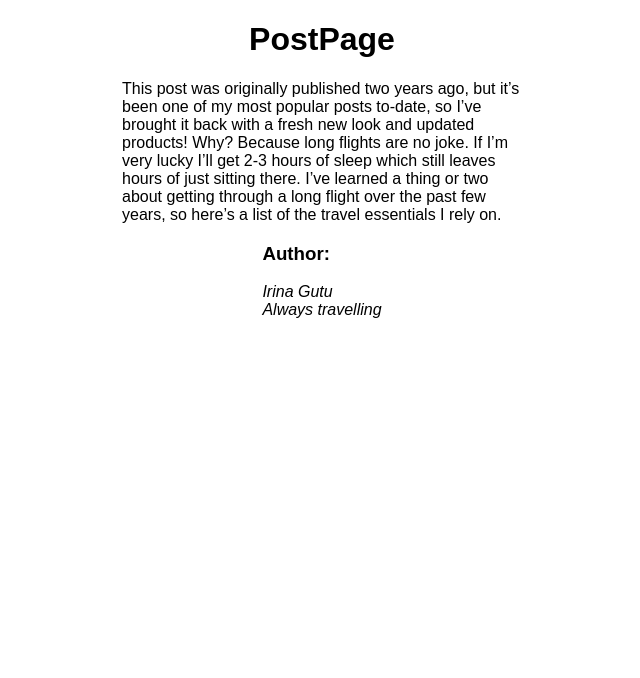
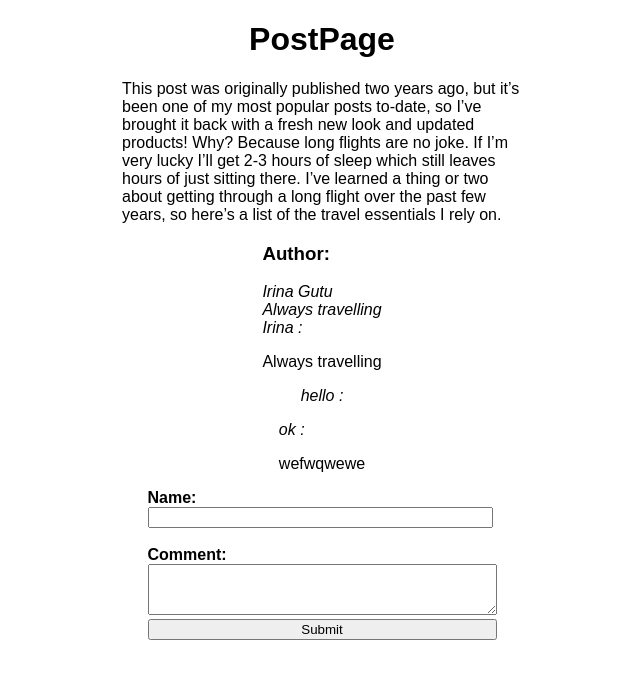
Before and after one commit to kneazy/blog, a React (Create React App) app: page /post/1 in a window 1280 px wide. Shown: the top 678 px of the page, without its empty margins (318-958 px from the left). Built offline with nearby package versions, Linux system fonts and the light colour scheme; data requests are answered from the project's data file.

Commit message:
show comments in posts

```diff
--- a/db.json
+++ b/db.json
@@ -29,6 +29,12 @@
       "title": "Life Lately And A Big Announcement!",
       "body": "Remember when I used to post about what was going on in my life every few weeks? Well, I haven’t written one of those posts since January and here we are over a week into April, so it’s time for a catchup. I don’t know about you, but I love these update posts since they’re fun (at least for me) to look back on. Is it just me? Without them, never know what I did when. But really.",
       "authorId": 2
+    },
+    {
+      "title": "ira",
+      "body": "ok",
+      "authorId": 2,
+      "id": 6
     }
   ],
   "authors": [
@@ -44,5 +50,84 @@
       "last_name": "Gutu",
       "bio": "Some cool bio"
     }
+  ],
+  "comments": [
+    {
+      "id": 1,
+      "first_name": "Irina",
+      "comment": "Always travelling",
+      "postId": 1
+    },
+    {
+      "id": 2,
+      "first_name": "Vitalic",
+      "comment": "Some cool bio",
+      "postId": 2
+    },
+    {
+      "first_name": "hello",
+      "postId": 1,
+      "id": 3
+    },
+    {
+      "first_name": "ira",
+      "comment": "hello",
+      "postId": 0,
+      "id": 4
+    },
+    {
+      "first_name": "cs",
+      "comment": "dc",
+      "postId": 0,
+      "id": 5
+    },
+    {
+      "first_name": "ok",
+      "comment": "wefwqwewe",
+      "postId": 1,
+      "id": 6
+    },
+    {
+      "first_name": "wda",
+      "comment": "ASDads",
+      "postId": 5,
+      "id": 7
+    },
+    {
+      "first_name": "sas",
+      "comment": "s",
+      "postId": 5,
+      "id": 8
+    },
+    {
+      "first_name": "sdf",
+      "comment": "sdf",
+      "postId": 6,
+      "id": 9
+    },
+    {
+      "first_name": "Vitalie ",
+      "comment": "Gooot girl ",
+      "postId": 3,
+      "id": 10
+    },
+    {
+      "first_name": "sfdsdf",
+      "comment": "sdfsd",
+      "postId": 3,
+      "id": 11
+    },
+    {
+      "first_name": "adsadas",
+      "comment": "asdasdasd",
+      "postId": 2,
+      "id": 12
+    },
+    {
+      "first_name": "okdokods",
+      "comment": "sdsdsd",
+      "postId": 2,
+      "id": 13
+    }
   ]
 }
--- a/src/App.css
+++ b/src/App.css
@@ -6,3 +6,7 @@
   max-width: 400px;
   margin: auto;
 }
+.comment-form{
+  display: flex;
+  flex-direction: column;
+}
--- a/src/CreatePost.js
+++ b/src/CreatePost.js
@@ -7,7 +7,7 @@ class CreatePost extends Component {
         this.state = {
           inputTitle:'',
           inputBody:'',
-          inputAuthorsId: 0,
+          inputAuthorsId: 1,
           userName:[],
 
         }
@@ -24,6 +24,9 @@ class CreatePost extends Component {
                 userName: data.data
             })
         })
+        .catch((error) => {
+            console.log(error);
+        });
     }
 
     handleChange(e) {
@@ -54,10 +57,13 @@ class CreatePost extends Component {
                 title: this.state.inputTitle,
                 body: this.state.inputBody,
                 authorId: this.state.inputAuthorsId
-            })
-            .then((data) => {
-                console.log(data.data);
-            })
+        })
+        .then((data) => {
+            console.log(data.data);
+        })
+        .catch((error) => {
+            console.log(error);
+        });
     }
 
     render() {
@@ -80,7 +86,7 @@ class CreatePost extends Component {
                     <br/>
                     <b>Select Author:</b>
                     <select value={this.state.inputAuthorsId} onChange = {this.handleChangeAuthorsId}>
-                      {user}
+                        {user}
                     </select>
                     <input type='submit' />
                 </form>
--- a/src/HomePage.js
+++ b/src/HomePage.js
@@ -19,6 +19,9 @@ class HomePage extends Component {
 				postData: data.data
 			})
 		})
+		.catch((error) => {
+			console.log(error);
+		});
 	}
 
 	render() {
--- a/src/PostPage.js
+++ b/src/PostPage.js
@@ -8,32 +8,90 @@ class PostPage extends Component {
             this.state = {
               postData:[],
               userName:[],
-              selectLink:''
+              selectLink:'',
+              commentsPost:[],
+              intputComments:'',
+              inputName:'',
+              inputPostId:0,
+
 
             }
+            this.handleChangeName = this.handleChangeName.bind(this);
+            this.handleSubmit = this.handleSubmit.bind(this);
+            this.handleChangeComment = this.handleChangeComment.bind(this);
+
         }
 
     componentDidMount() {
         const {params} = this.props.match;
         axios.get('http://localhost:4000/posts/'+params.id)
         .then((data) => {
-            console.log(data.data);
+            //console.log(data.data);
             this.setState({
                 postData: data.data
             })
         })
+        .catch((error) => {
+            console.log(error);
+        });
 
 
         axios.get('http://localhost:4000/authors/' )
         .then((data) => {
-             console.log(data.data)
+            //console.log(data.data)
             this.setState({
                 userName: data.data
             })
         })
+        .catch((error) => {
+            console.log(error);
+        });
+
+        axios.get('http://localhost:4000/comments/' )
+        .then((data) => {
+            //console.log(data.data)
+            this.setState({
+              commentsPost: data.data
+            })
+        })
+        .catch((error) => {
+            console.log(error);
+        });
     }
+    handleChangeName(e) {
+      e.preventDefault();
+      this.setState({
+        inputName: e.target.value,
+        inputPostId: this.state.postData.id
+      })
+
+    }
+
+    handleChangeComment(e) {
+        e.preventDefault();
+        this.setState({
+          inputComments: e.target.value
+        })
+    }
+
+    handleSubmit(e) {
+      //e.preventDefault();
+
+      axios.post('http://localhost:4000/comments/', {
+              first_name: this.state.inputName,
+              comment: this.state.inputComments,
+              postId: this.state.inputPostId
+      })
+      .then((data) => {
+          console.log(data.data);
+      })
+      .catch((error) => {
+          console.log(error);
+      });
+    }
+
     authorsInfo(){
-        const id = this.state.postData.authorId
+        const id = this.state.postData.authorId;
         return (
             this.state.userName.map((item, i) => {
                 if(id === item.id){
@@ -49,7 +107,26 @@ class PostPage extends Component {
 
         );
     }
+
+    shouComment(){
+      const postId = this.state.postData.id;
+      return (
+          this.state.commentsPost.map((item, i)=>{
+            if(postId === item.postId){
+              return (
+                  <div key={i}>
+                      <i>{item.first_name} :</i>
+                      <p>{item.comment}</p>
+                  </div>
+              );
+            }
+            return null;
+          })
+      );
+    }
+
     render() {
+        const comments = this.shouComment();
         const user = this.authorsInfo();
         return (
             <div className="wrapper">
@@ -59,6 +136,17 @@ class PostPage extends Component {
                     <h3>Author:</h3>
                     <div>{user}</div>
                 </div>
+                {comments}
+                <form onSubmit={this.handleSubmit }className="comment-form">
+                    <label><b>Name:</b><br/>
+                        <input type='text' size='40' onChange = {this.handleChangeName} />
+                    </label>
+                    <br/>
+                    <label><b>Comment:</b><br/>
+                        <textarea name='comment' cols='41' rows='3' onChange = {this.handleChangeComment}/>
+                    </label>
+                        <input type='submit'/>
+                </form>
             </div>
         );
     }
```
Also changed, not shown: src/App.js (indentation only). Lines whose indentation alone changed are shown as unchanged.
